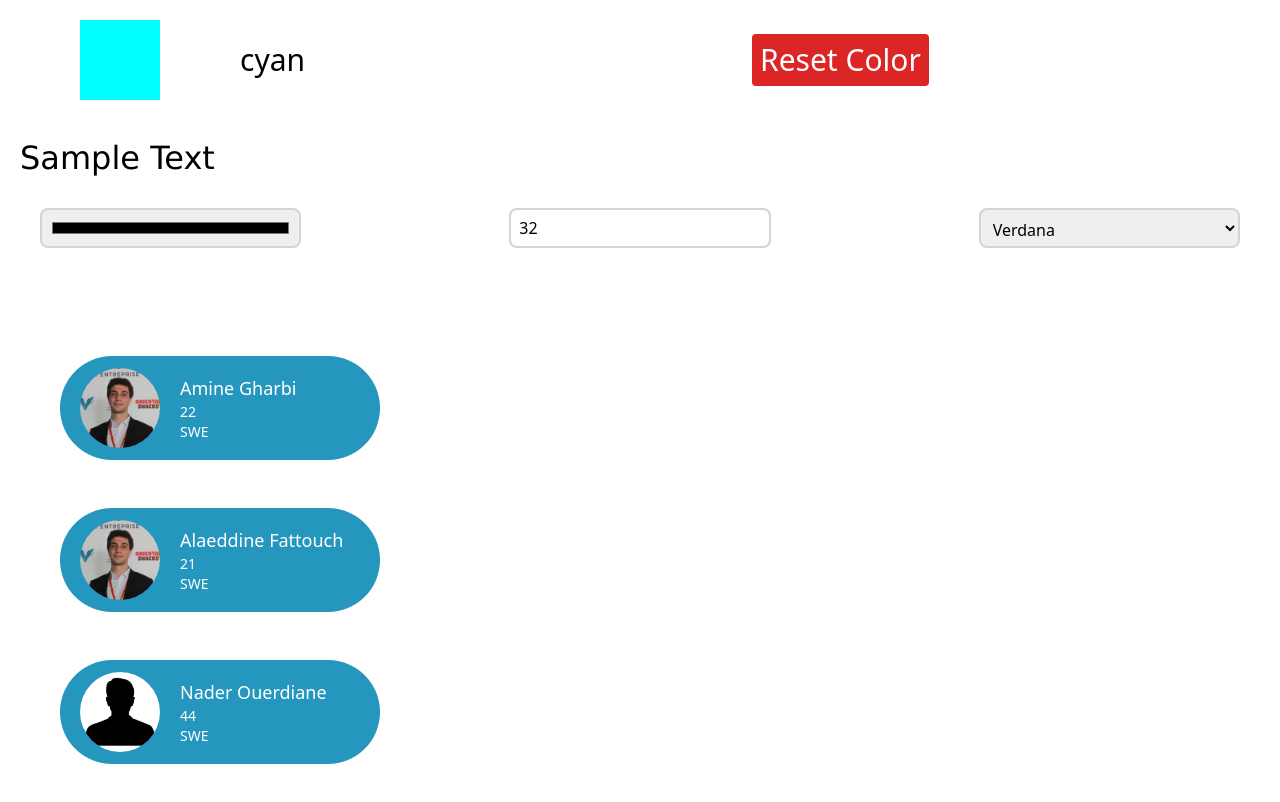
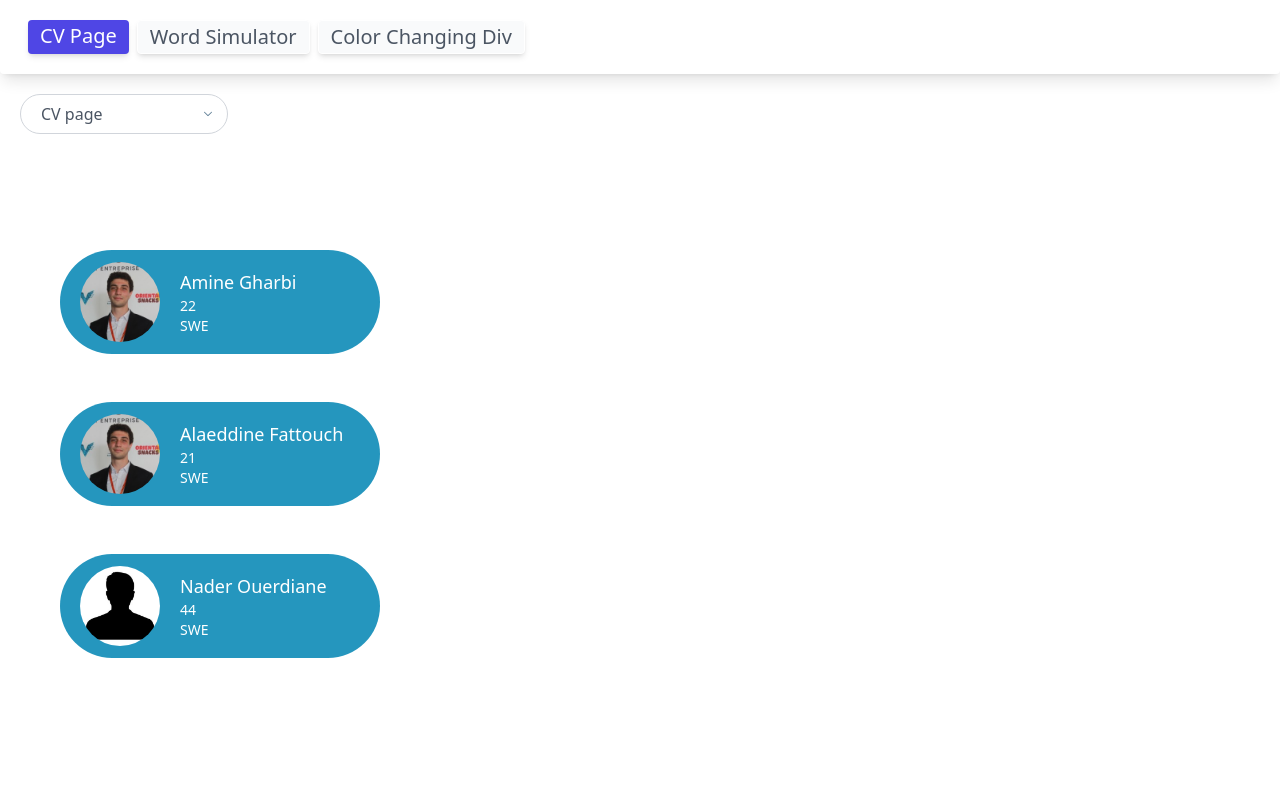
Before and after one commit to gharbiamine/angularGL4, an Angular app: page /cv in a window 1280 px wide. Before the commit this address led to /. Shown: the top 802 px of the page. Built offline with nearby package versions, Linux system fonts and the light colour scheme.

Commit message:
added routing

```diff
--- a/angular.json
+++ b/angular.json
@@ -85,7 +85,7 @@
             "tsConfig": "tsconfig.spec.json",
             "karmaConfig": "karma.conf.js",
             "assets": ["src/favicon.ico", "src/assets"],
-            "styles": ["src/styles.css", "node_modules/ngx-toastr/toastr.css"],
+            "styles": ["src/styles.css"],
             "scripts": []
           }
         }
--- a/src/app/app-routing.module.ts
+++ b/src/app/app-routing.module.ts
@@ -1,10 +1,31 @@
 import { NgModule } from '@angular/core';
 import { RouterModule, Routes } from '@angular/router';
+import { ColorDivComponent } from './components/color-div/color-div.component';
+import { WordSimulatorComponent } from './components/word-simulator/word-simulator.component';
+import { CvComponent } from './pages/cv/cv.component';
 
-const routes: Routes = [];
+const routes: Routes = [
+  {
+    path: 'cv',
+    component: CvComponent,
+  },
+  {
+    path: 'word-simulator',
+    component: WordSimulatorComponent,
+  },
+  {
+    path: 'color-div',
+    component: ColorDivComponent,
+  },
+  {
+    path: '',
+    pathMatch: 'full',
+    redirectTo: 'cv',
+  },
+];
 
 @NgModule({
   imports: [RouterModule.forRoot(routes)],
-  exports: [RouterModule]
+  exports: [RouterModule],
 })
-export class AppRoutingModule { }
+export class AppRoutingModule {}
--- a/src/app/app.component.html
+++ b/src/app/app.component.html
@@ -1,3 +1,10 @@
-<app-color-div></app-color-div>
+<div class="">
+  <app-header></app-header>
+  <app-router></app-router>
+</div>
+
+<router-outlet></router-outlet>
+
+<!-- <app-color-div></app-color-div>
 <app-word-simulator></app-word-simulator>
-<app-cv></app-cv>
+<app-cv></app-cv> -->
--- a/src/app/app.module.ts
+++ b/src/app/app.module.ts
@@ -16,6 +16,8 @@ import { DefaultImagePipe } from './pipes/default-image.pipe';
 import { WordSimulatorComponent } from './components/word-simulator/word-simulator.component';
 import { HiredComponent } from './components/cv/hired/hired.component';
 import { ToastrModule } from 'ngx-toastr';
+import { HeaderComponent } from './components/header/header.component';
+import { RouterComponent } from './components/router/router.component';
 
 @NgModule({
   declarations: [
@@ -30,6 +32,8 @@ import { ToastrModule } from 'ngx-toastr';
     RainbowDirective,
     DefaultImagePipe,
     HiredComponent,
+    HeaderComponent,
+    RouterComponent,
   ],
   imports: [
     BrowserModule,
--- /dev/null
+++ b/src/app/components/header/header.component.html
@@ -0,0 +1,41 @@
+<div class="2xl:container 2xl:mx-auto">
+  <div class="bg-white rounded shadow-lg py-5 px-7">
+    <nav class="flex justify-between">
+      <ul class="hidden md:flex flex-auto space-x-2 space-around">
+        <li
+          (click)="isToggle = 1"
+          [ngClass]="
+            'focus:outline-none focus:ring-2 focus:ring-offset-2 focus:ring-gray-800 cursor-pointer px-3 py-2.5 font-normal text-xl leading-3 shadow-md rounded ' +
+            (isToggle === 1
+              ? 'text-white bg-indigo-600'
+              : 'text-gray-600 border border-white bg-gray-50')
+          "
+        >
+          <a routerLink="/cv">CV Page </a>
+        </li>
+        <li
+          (click)="isToggle = 2"
+          [ngClass]="
+            'focus:outline-none focus:ring-2 focus:ring-offset-2 focus:ring-gray-800 cursor-pointer px-3 py-2.5 font-normal text-xl leading-3 shadow-md rounded ' +
+            (isToggle === 2
+              ? 'text-white bg-indigo-600'
+              : 'text-gray-600 border border-white bg-gray-50')
+          "
+        >
+          <a routerLink="/word-simulator">Word Simulator</a>
+        </li>
+        <li
+          (click)="isToggle = 3"
+          [ngClass]="
+            'focus:outline-none focus:ring-2 focus:ring-offset-2 focus:ring-gray-800 cursor-pointer px-3 py-2.5 font-normal text-xl leading-3 shadow-md rounded ' +
+            (isToggle === 3
+              ? 'text-white bg-indigo-600'
+              : 'text-gray-600 border border-white bg-gray-50')
+          "
+        >
+          <a routerLink="/color-div">Color Changing Div</a>
+        </li>
+      </ul>
+    </nav>
+  </div>
+</div>
--- /dev/null
+++ b/src/app/components/header/header.component.ts
@@ -0,0 +1,17 @@
+import { Component, OnInit } from '@angular/core';
+
+@Component({
+  selector: 'app-header',
+  templateUrl: './header.component.html',
+})
+export class HeaderComponent implements OnInit {
+  selector: boolean = false;
+  selectorDropdown() {
+    this.selector = !this.selector;
+  }
+  selected: string = 'Collections';
+  isToggle: number = 1;
+  constructor() {}
+
+  ngOnInit(): void {}
+}
--- /dev/null
+++ b/src/app/components/router/router.component.html
@@ -0,0 +1,20 @@
+<div class="relative inline-flex m-5">
+  <svg
+    class="w-2 h-2 absolute top-0 right-0 m-4 pointer-events-none"
+    xmlns="http://www.w3.org/2000/svg"
+    viewBox="0 0 412 232"
+  >
+    <path
+      d="M206 171.144L42.678 7.822c-9.763-9.763-25.592-9.763-35.355 0-9.763 9.764-9.763 25.592 0 35.355l181 181c4.88 4.882 11.279 7.323 17.677 7.323s12.796-2.441 17.678-7.322l181-181c9.763-9.764 9.763-25.592 0-35.355-9.763-9.763-25.592-9.763-35.355 0L206 171.144z"
+      fill="#648299"
+      fill-rule="nonzero"
+    />
+  </svg>
+  <select
+    class="border border-gray-300 rounded-full text-gray-600 h-10 pl-5 pr-10 bg-white hover:border-gray-400 focus:outline-none appearance-none"
+  >
+    <option (click)="redirect(0)">CV page</option>
+    <option (click)="redirect(1)">Word Simulator</option>
+    <option (click)="redirect(2)">Color Changing Div</option>
+  </select>
+</div>
--- /dev/null
+++ b/src/app/components/router/router.component.ts
@@ -0,0 +1,25 @@
+import { Component, OnInit } from '@angular/core';
+import { Router } from '@angular/router';
+
+@Component({
+  selector: 'app-router',
+  templateUrl: './router.component.html',
+  styleUrls: ['./router.component.css'],
+})
+export class RouterComponent implements OnInit {
+  constructor(private router: Router) {}
+
+  ngOnInit(): void {}
+  redirect(num: Number) {
+    if (num == 0) {
+      console.log('here');
+      this.router.navigate(['/cv']);
+    }
+    if (num == 1) {
+      this.router.navigate(['/word-simulator']);
+    }
+    if (num == 2) {
+      this.router.navigate(['/color-div']);
+    }
+  }
+}
--- a/src/app/components/word-simulator/word-simulator.component.html
+++ b/src/app/components/word-simulator/word-simulator.component.html
@@ -3,8 +3,8 @@
     class="text-3xl m-5"
     [ngStyle]="{
       color: color,
-      'font-family': fontFamily,
-      'font-size': fontSize + 'px'
+      fontFamily: fontFamily,
+      fontSize: fontSize + 'px'
     }"
   >
     <input
--- a/src/app/pipes/default-image.pipe.ts
+++ b/src/app/pipes/default-image.pipe.ts
@@ -4,10 +4,10 @@ import { Pipe, PipeTransform } from '@angular/core';
   name: 'defaultImage',
 })
 export class DefaultImagePipe implements PipeTransform {
-  transform(value: string | undefined, ...args: unknown[]): string {
-    if (!value?.trim()) {
+  transform(path: string | undefined): string {
+    if (!path?.trim()) {
       return 'default.jpg';
     }
-    return value;
+    return path;
   }
 }
```
Also changed, not shown: src/app/components/header/header.component.css (added), src/app/components/router/router.component.css (added).
